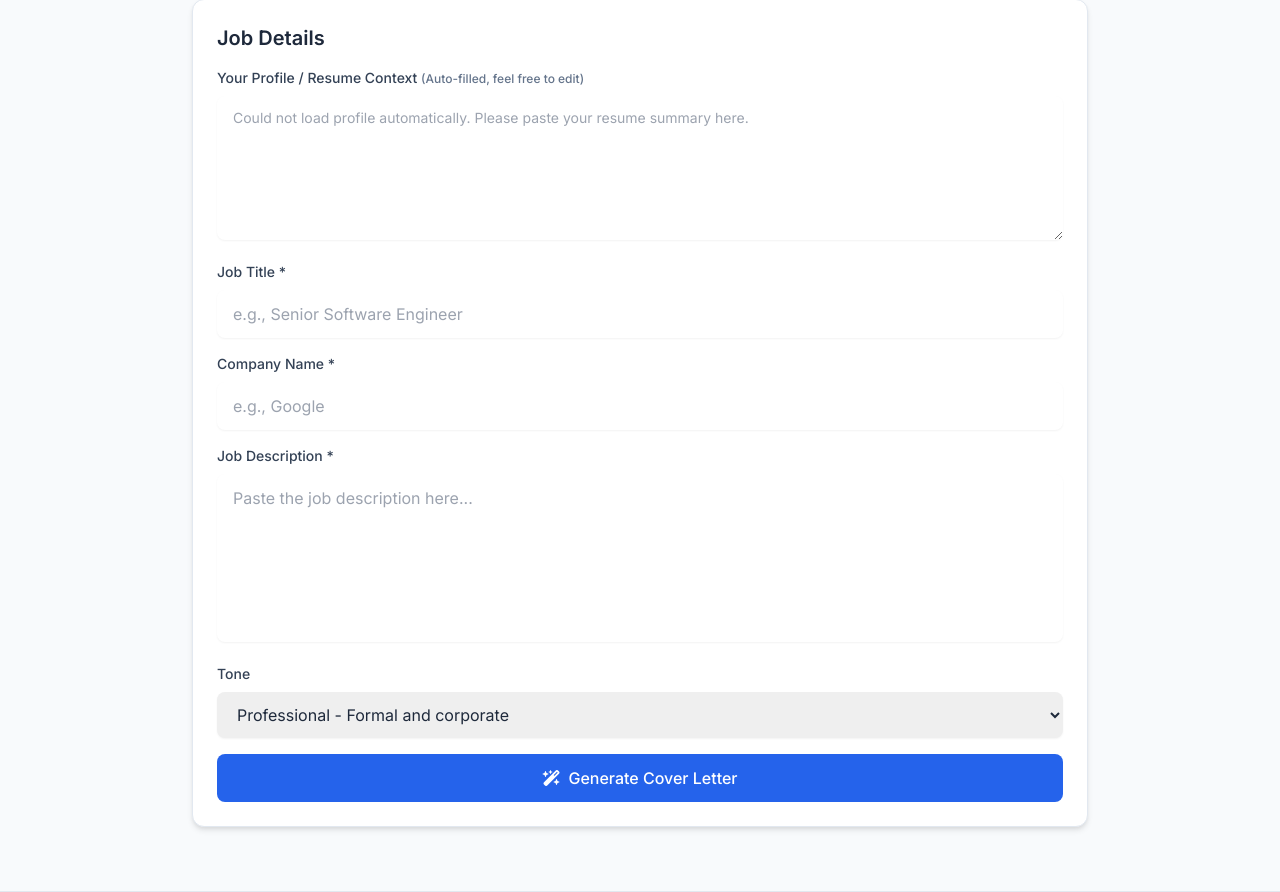
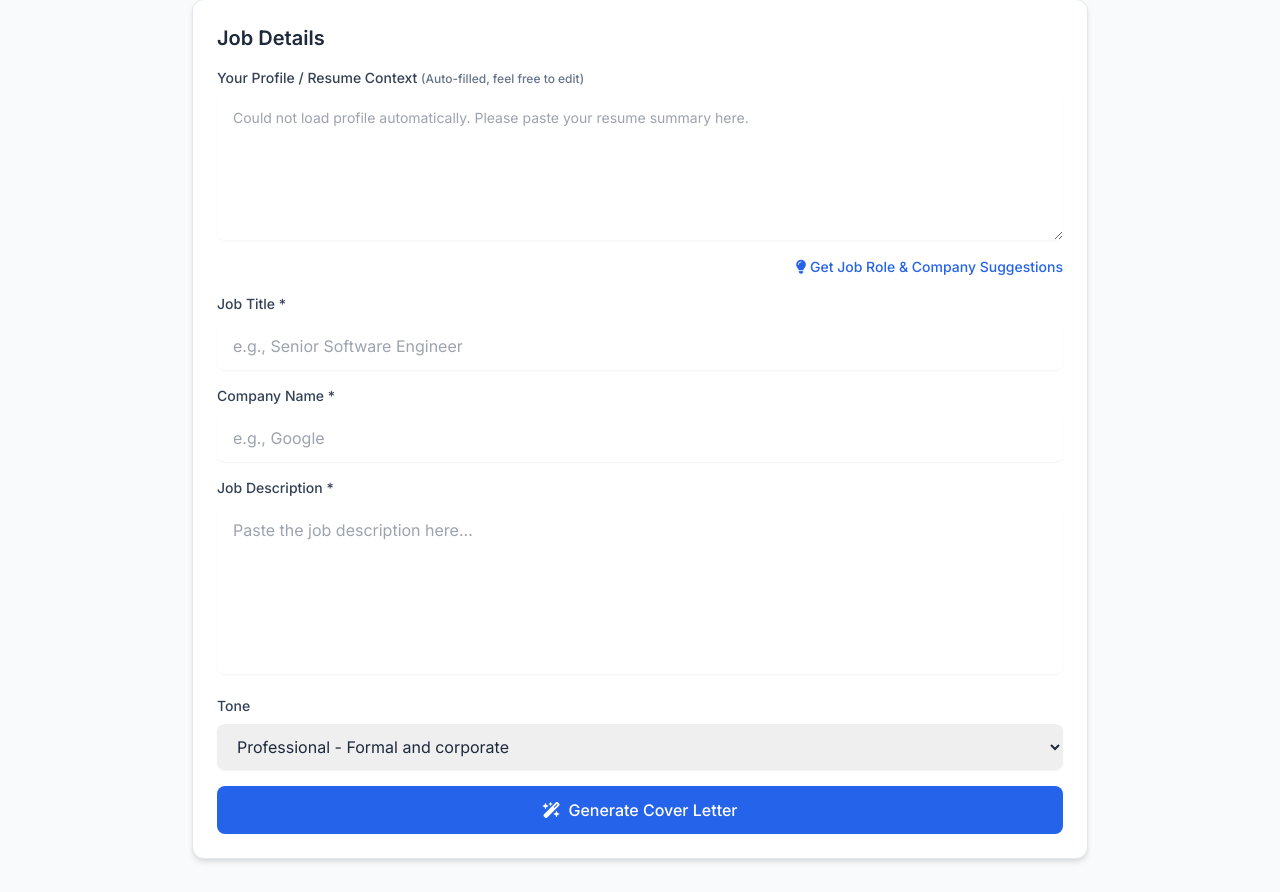
Before and after one commit to Parth8828/ResumeGen, a FastAPI app: template app/templates/cover_letter.html in a window 1280 px wide. Shown: the part 198-1090 px from the top of the page. Run offline with FastAPI, Linux system fonts and the light colour scheme; the template is opened without the code that fills it, so the values that code supplies are empty; some libraries are stand-ins or nearby versions.

Commit message:
Add Job Suggestions feature, fix Resume History loading, and improve error handling

```diff
--- a/app/templates/cover_letter.html
+++ b/app/templates/cover_letter.html
@@ -23,6 +23,22 @@
                 <textarea id="resume-context" rows="6"
                     class="w-full px-4 py-3 rounded-lg border-slate-300 dark:border-slate-600 dark:bg-slate-700 dark:text-slate-100 shadow-sm focus:border-primary focus:ring-primary font-sm text-sm"
                     placeholder="Loading your profile data..."></textarea>
+
+                <div class="mt-2 text-right">
+                    <button id="get-suggestions-btn" type="button"
+                        class="text-sm text-primary hover:text-blue-700 font-medium">
+                        <i class="fa-solid fa-lightbulb"></i> Get Job Role & Company Suggestions
+                    </button>
+                </div>
+
+                <!-- Suggestions Result -->
+                <div id="suggestions-area"
+                    class="hidden mt-4 p-4 bg-blue-50 dark:bg-slate-800 rounded-lg border border-blue-100 dark:border-slate-600">
+                    <h3 class="text-sm font-semibold text-slate-800 dark:text-slate-200 mb-2">Recommended for you:</h3>
+                    <div id="suggestions-list" class="space-y-3">
+                        <!-- Items will be injected here -->
+                    </div>
+                </div>
             </div>
 
             <div>
@@ -135,7 +151,80 @@
 
     // Initialize
     loadProfileContext();
+
+    // Auto-resize job description textarea
+    function autoResizeTextarea(textarea) {
+        textarea.style.height = 'auto';
+        const newHeight = Math.min(Math.max(textarea.scrollHeight, 150), 400);
+        textarea.style.height = newHeight + 'px';
+    }
+
+    jobDescTextarea.addEventListener('input', () => {
+        autoResizeTextarea(jobDescTextarea);
+    });
+
     autoResizeTextarea(jobDescTextarea);
+
+    // Job Suggestions Logic
+    const suggestionsBtn = document.getElementById('get-suggestions-btn');
+    const suggestionsArea = document.getElementById('suggestions-area');
+    const suggestionsList = document.getElementById('suggestions-list');
+
+    suggestionsBtn.addEventListener('click', async () => {
+        const resumeContext = resumeContextInput.value.trim();
+
+        suggestionsBtn.disabled = true;
+        suggestionsBtn.innerHTML = '<i class="fa-solid fa-spinner fa-spin"></i> Analyzing Profile...';
+        suggestionsArea.classList.add('hidden');
+
+        try {
+            const response = await axios.post('/api/cover-letter/suggestions', {
+                resume_context: resumeContext
+            });
+
+            const data = response.data;
+            if (data.suggestions && data.suggestions.length > 0) {
+                suggestionsList.innerHTML = data.suggestions.map(s => `
+                    <div class="flex items-start gap-3 p-3 bg-white dark:bg-slate-700 rounded border border-slate-200 dark:border-slate-500 hover:border-primary cursor-pointer transition-colors suggestion-item"
+                         data-role="${s.role}" data-company="${s.company}" data-description="${s.description || ''}">
+                        <div class="flex-1">
+                            <h4 class="font-medium text-slate-900 dark:text-slate-100">${s.role}</h4>
+                            <p class="text-sm text-slate-600 dark:text-slate-300">at ${s.company}</p>
+                            <p class="text-xs text-slate-500 dark:text-slate-400 mt-1">${s.reason}</p>
+                        </div>
+                        <button class="text-primary text-sm font-medium"><i class="fa-solid fa-plus"></i> Use</button>
+                    </div>
+                `).join('');
+
+                suggestionsArea.classList.remove('hidden');
+
+                // Add click handlers
+                document.querySelectorAll('.suggestion-item').forEach(item => {
+                    item.addEventListener('click', () => {
+                        jobTitleInput.value = item.dataset.role;
+                        companyNameInput.value = item.dataset.company;
+
+                        // Auto-fill Description if available
+                        if (item.dataset.description && item.dataset.description !== "undefined") {
+                            jobDescTextarea.value = item.dataset.description;
+                            autoResizeTextarea(jobDescTextarea);
+                        }
+
+                        // Scroll down to job title
+                        jobTitleInput.scrollIntoView({ behavior: 'smooth' });
+                    });
+                });
+            } else {
+                alert('No specific suggestions found. Try adding more detail to your profile context.');
+            }
+        } catch (error) {
+            console.error(error);
+            alert('Failed to get suggestions. Please check your connection or try again.');
+        } finally {
+            suggestionsBtn.disabled = false;
+            suggestionsBtn.innerHTML = '<i class="fa-solid fa-lightbulb"></i> Get Job Role & Company Suggestions';
+        }
+    });
 
     // Generate Cover Letter
     generateBtn.addEventListener('click', async () => {
@@ -169,7 +258,11 @@
 
         } catch (error) {
             console.error('Error:', error);
-            alert('Failed to generate cover letter. Please try again.');
+            let msg = 'Failed to generate cover letter.';
+            if (error.response && error.response.data && error.response.data.detail) {
+                msg += ' ' + error.response.data.detail;
+            }
+            alert(msg);
         } finally {
             generateBtn.disabled = false;
             generateBtn.innerHTML = '<i class="fa-solid fa-wand-magic-sparkles"></i> Generate Cover Letter';
@@ -202,8 +295,8 @@
         try {
             const response = await axios.post('/api/cover-letter/download', {
                 cover_letter: coverLetter,
-                job_title: jobTitleInput.value,
-                company_name: companyNameInput.value
+                job_title: jobTitleInput.value || 'Job Application', // Fallback
+                company_name: companyNameInput.value || 'Company'
             }, {
                 responseType: 'blob'
             });
@@ -211,14 +304,30 @@
             const url = window.URL.createObjectURL(new Blob([response.data]));
             const link = document.createElement('a');
             link.href = url;
-            link.setAttribute('download', `Cover_Letter_${companyNameInput.value.replace(/\s+/g, '_')}.pdf`);
+            const filename = (companyNameInput.value || 'Company').replace(/[^a-zA-Z0-9]/g, '_');
+            link.setAttribute('download', `Cover_Letter_${filename}.pdf`);
             document.body.appendChild(link);
             link.click();
             link.remove();
 
         } catch (error) {
             console.error('Error:', error);
-            alert('Failed to download PDF. Please try again.');
+            let msg = 'Failed to download PDF.';
+
+            // Handle Blob errors (backend returned JSON error as blob)
+            if (error.response && error.response.data instanceof Blob) {
+                try {
+                    const text = await error.response.data.text();
+                    const json = JSON.parse(text);
+                    if (json.detail) msg += ' ' + json.detail;
+                } catch (e) {
+                    // ignore
+                }
+            } else if (error.message) {
+                msg += ' ' + error.message;
+            }
+
+            alert(msg);
         } finally {
             downloadBtn.disabled = false;
             downloadBtn.innerHTML = '<i class="fa-solid fa-download"></i> Download PDF';
--- a/app/templates/profile.html
+++ b/app/templates/profile.html
@@ -1130,5 +1130,10 @@
         document.body.appendChild(toast);
         setTimeout(() => toast.remove(), 3000);
     }
+    // Initialize
+    document.addEventListener('DOMContentLoaded', async () => {
+        await loadProfile();
+        await loadResumeHistory();
+    });
 </script>
 {% endblock %}
```
Also changed, not shown: app/api/endpoints/cover_letter.py (+46 -1 lines), app/services/ai_service.py (+44 -2 lines).
